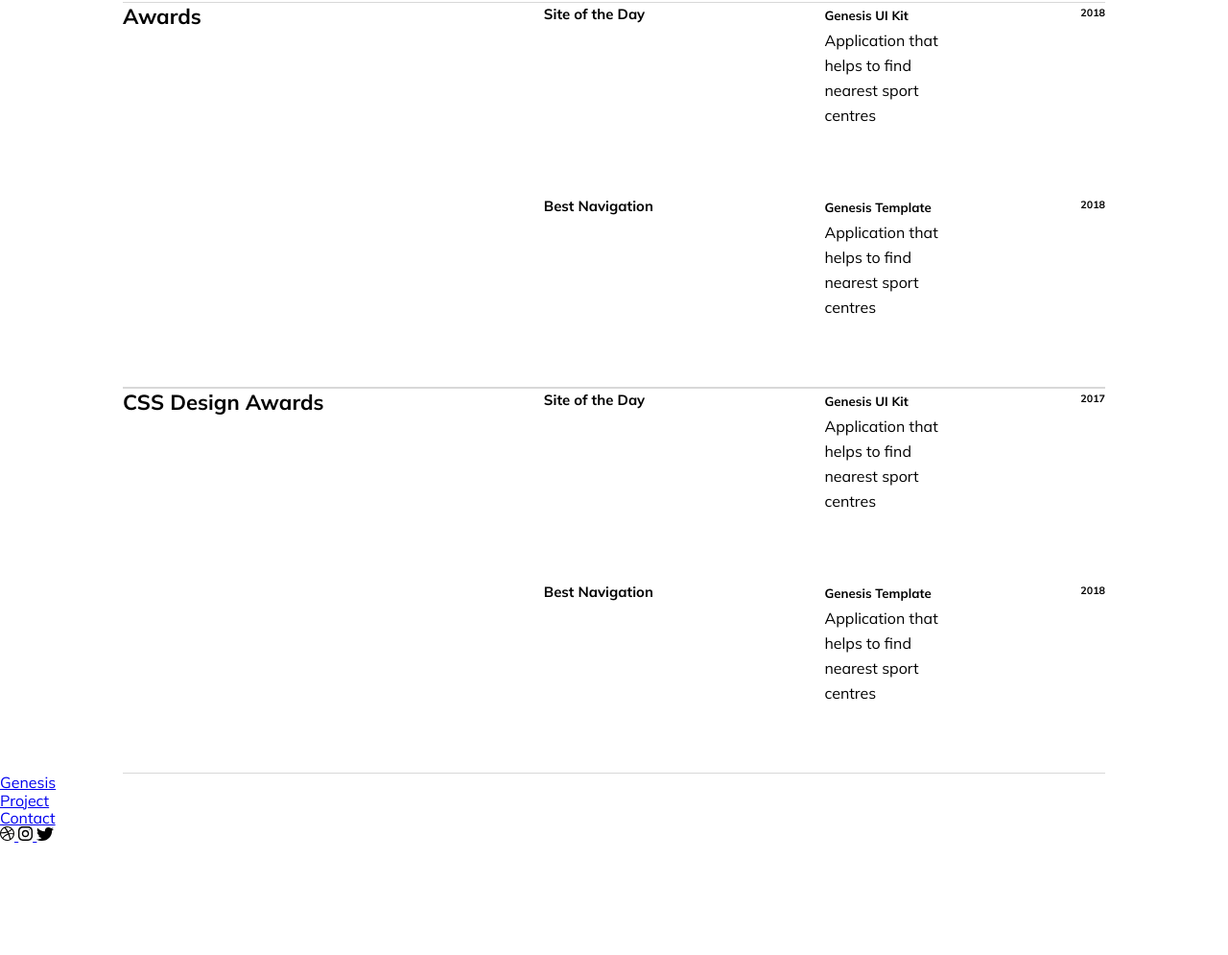
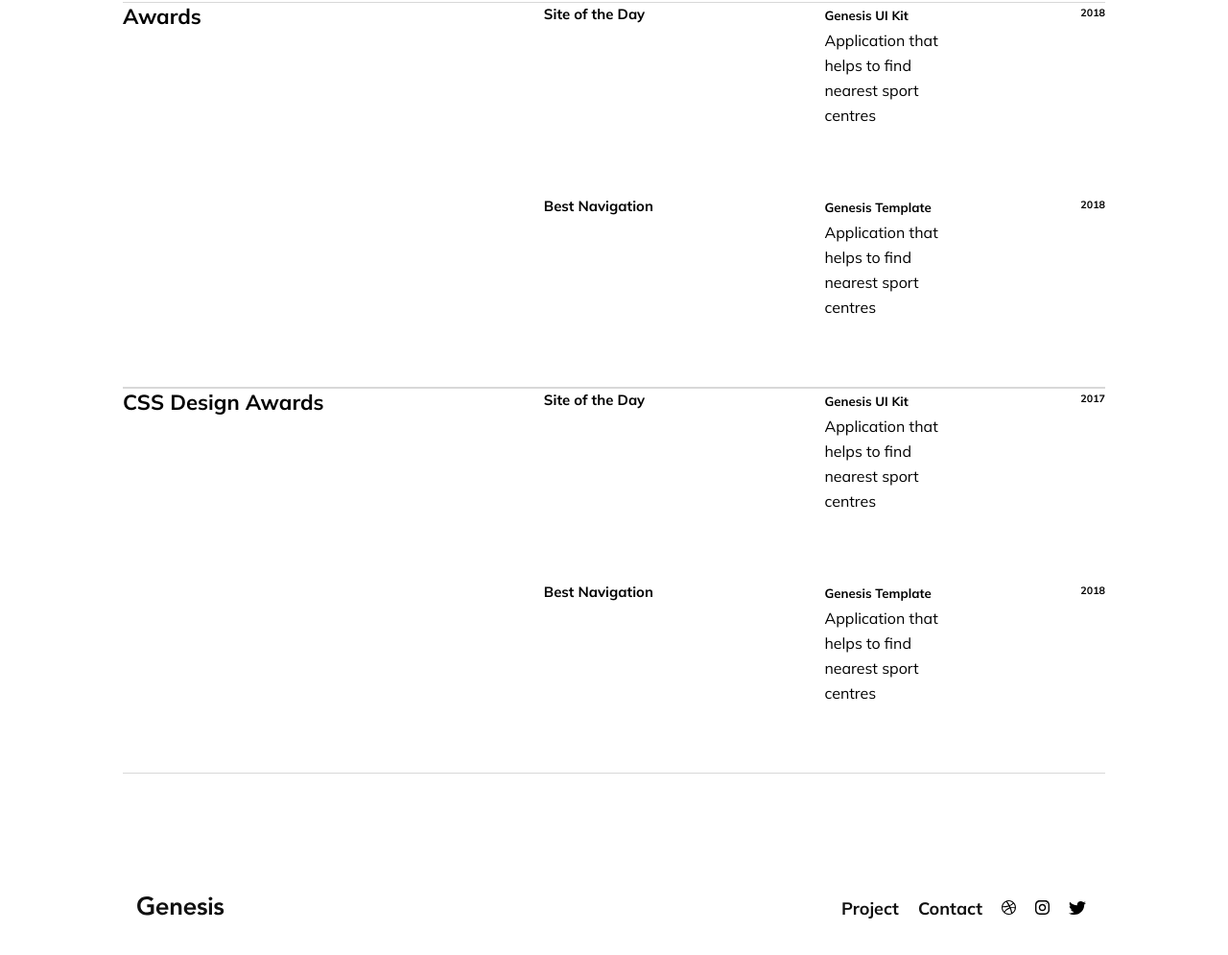
Before and after one commit to AumDigital/sass-project, a plain HTML site: page index.html in a window 1280 px wide. Shown: the part 2454-3449 px from the top of the page at 96% size. Before the commit the page ends 3334 px from the top, so only its background shows below. Drawn offline with nearby package versions, Linux system fonts and the light colour scheme.

Commit message:
footer css and html

```diff
--- a/index.html
+++ b/index.html
@@ -251,22 +251,22 @@
 
 
             <ul class="footer-list">
-                <li class="footer-item"> <a href="index.html">Genesis</a></li>
+                <li class="footer-item logo"> <img src="images/Logo.svg" alt="company logo">
+                     <a href="index.html"></a></li>
                 <li class="footer-item"> <a href="project.html">Project</a></li>
                 <li class="footer-item"> <a href="contact.html">Contact</a></li>
-            </ul>
 
-            <div class="social-container">
+                <li class="footer-item"> <a href="htttp://www.dribbble.com" target="_blank">
+                    <img src="images/dribbble-logo.svg" alt="dribbble svg logo">
+                </a></li>
 
-                <a href="htttp://www.dribbble.com" target="_blank">
-                    <img src="images/dribbble-logo.svg" alt="dribbble svg logo">
-                </a>
-                <a href="htttp://www.instagram" target="_blank">
+                <li class="footer-item"> <a href="htttp://www.instagram" target="_blank">
                     <img src="images/instagram.svg" alt="instagram svg logo">
-                </a>
-                <a href="htttp://www.twitter.com" target="_blank">
+                </a></li>
+
+                <li class="footer-item"> <a href="htttp://www.twitter.com" target="_blank">
                     <img src="images/twitter-logo.svg" alt="dribbble svg logo">
-                </a>
+                </a></li>
 
             </div>
 
--- a/styles/_footer.scss
+++ b/styles/_footer.scss
@@ -0,0 +1,43 @@
+
+
+.footer-container {
+    width:100%;
+    margin: 0px;
+    display: flex;
+}
+
+footer {
+    display: flex;
+    justify-content: center;
+    align-items: center;
+    width: 100%;
+}
+
+.footer-list {
+    display: flex;
+    position: relative;
+    width: 80%;
+    justify-content: flex-end;
+    align-items: center;
+    margin: 10% auto;
+    margin-bottom: 5%;
+}
+
+.footer-item {
+    list-style: none;
+    margin-right: 20px;
+    font-style: normal;
+    font-weight: 700;
+    font-size: 18px;
+    line-height: 23px;
+}
+
+.footer-item a {
+    text-decoration: none;
+    color: #111111;
+}
+
+.footer-item:first-child {
+    margin-right: auto;
+    margin-left: 15px;
+}
--- a/styles/_header.scss
+++ b/styles/_header.scss
@@ -8,7 +8,6 @@
 
 nav {
     display: flex;
-
     justify-content: center;
     align-items: center;
     width: 100%;
--- a/styles/index.scss
+++ b/styles/index.scss
@@ -3,6 +3,7 @@
 @import "header";
 @import "gridgallery";
 @import "textgallery";
+@import "footer";
 
 body {
     font-family: $main-font;
```
Also changed, not shown: styles/index.css, 1 other file.
